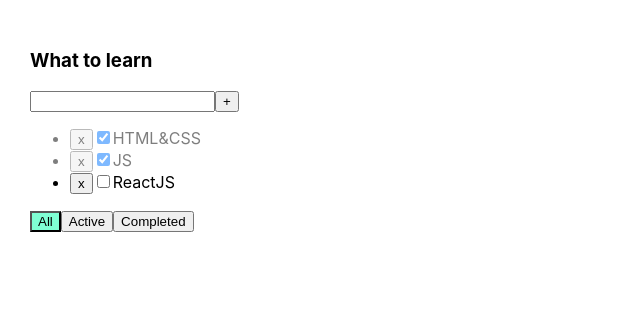
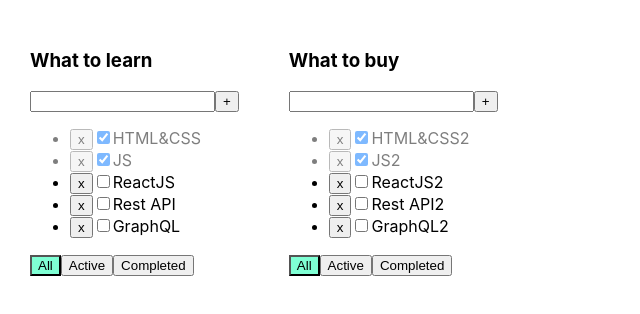
Before and after one commit to Yuhee2020/Microtasks, a React (Create React App) app in the folder todolistonelove/: page / in a window 1280 px wide. Shown: the top 314 px of the page, without its empty margins (0-640 px from the left). Built offline with nearby package versions, Linux system fonts and the light colour scheme.

Commit message:
lesson 5

```diff
--- a/todolistonelove/src/App.tsx
+++ b/todolistonelove/src/App.tsx
@@ -4,48 +4,79 @@ import {Todolist} from './Todolist';
 import {v1} from "uuid";
 
 export type FilterType = "all" | "active" | "completed"
+export type TodolistsType = {
+    id: string
+    title: string
+    filter: FilterType
+}
 
 function App() {
 
-    const [tasks, setTasks] = useState([
+
+    let todolistID1 = v1();
+    let todolistID2 = v1();
+
+    let [todolists, setTodolists] = useState<Array<TodolistsType>>([
+        {id: todolistID1, title: 'What to learn', filter: 'all'},
+        {id: todolistID2, title: 'What to buy', filter: 'all'},
+    ])
+
+    let [tasks, setTasks] = useState({
+        [todolistID1]: [
             {id: v1(), title: "HTML&CSS", isDone: true},
             {id: v1(), title: "JS", isDone: true},
-        {id: v1(), title: "ReactJS", isDone: false}
-    ])
-    const [filter, setFilter] = useState<FilterType>("all")
+            {id: v1(), title: "ReactJS", isDone: false},
+            {id: v1(), title: "Rest API", isDone: false},
+            {id: v1(), title: "GraphQL", isDone: false},
+        ],
+        [todolistID2]: [
+            {id: v1(), title: "HTML&CSS2", isDone: true},
+            {id: v1(), title: "JS2", isDone: true},
+            {id: v1(), title: "ReactJS2", isDone: false},
+            {id: v1(), title: "Rest API2", isDone: false},
+            {id: v1(), title: "GraphQL2", isDone: false},
+        ]
+    });
+
 
     const removeTask = (taskId: string) => {
-        setTasks(tasks.filter(el => el.id !== taskId))
+        // setTasks(tasks.filter(el => el.id !== taskId))
     }
-    const addTask= (newTitle:string)=>{
-        let newTask= {id: v1(), title: newTitle, isDone: false}
-        setTasks([newTask,...tasks])
+    const addTask = (newTitle: string) => {
+        // let newTask= {id: v1(), title: newTitle, isDone: false}
+        // setTasks([newTask,...tasks])
     }
-    const changeFilter=(value:FilterType)=>{
-        setFilter(value)
+    const changeFilter = (todolistID:string, value: FilterType) => {
+        setTodolists(todolists.map(el=>el.id===todolistID?{...el,filter:value}:el))
     }
-    const changeStatus=(taskId:string, isDoneStatus:boolean)=>{
-        setTasks(tasks.map(el=>el.id===taskId?{...el, isDone: isDoneStatus}:el))
+    const changeStatus = (taskId: string, isDoneStatus: boolean) => {
+        // setTasks(tasks.map(el=>el.id===taskId?{...el, isDone: isDoneStatus}:el))
     }
 
 
-    let filteredTasks = tasks
-    if (filter === "active") {
-        filteredTasks = tasks.filter(el => !el.isDone)
-    }
-    if (filter === "completed") {
-        filteredTasks = tasks.filter(el => el.isDone)
-    }
-
     return (
         <div className="App">
-            <Todolist title="What to learn"
+            {todolists.map(el => {
+                let filteredTasks = tasks[el.id]
+                if (el.filter === "active") {
+                    filteredTasks = tasks[el.id].filter(el => !el.isDone)
+                }
+                if (el.filter === "completed") {
+                    filteredTasks = tasks[el.id].filter(el => el.isDone)
+                }
+                return (
+                    <Todolist
+                        todolistID={el.id}
+                        title={el.title}
                         tasks={filteredTasks}
                         removeTask={removeTask}
                         changeFilter={changeFilter}
                         addTask={addTask}
                         changeStatus={changeStatus}
-                      filter={filter}/>
+                        filter={el.filter}/>
+                )
+            })}
+
 
         </div>
     );
--- a/todolistonelove/src/Todolist.tsx
+++ b/todolistonelove/src/Todolist.tsx
@@ -12,10 +12,11 @@ type PropsType = {
     title: string
     tasks: Array<TaskType>
     removeTask: (taskId: string) => void
-    changeFilter: (value: FilterType) => void
+    changeFilter: (todolistID:string, value: FilterType) => void
     addTask: (title:string) => void
     changeStatus: (taskId: string, isDoneStatus:boolean)=>void
     filter: FilterType
+    todolistID:string
 }
 
 export function Todolist(props: PropsType) {
@@ -35,13 +36,13 @@ export function Todolist(props: PropsType) {
         setTitle("")
     }
     const onAllClickHandler = () => {
-        props.changeFilter("all")
+        props.changeFilter(props.todolistID, "all")
     }
     const onActiveClickHandler = () => {
-        props.changeFilter("active")
+        props.changeFilter(props.todolistID,"active")
     }
     const onCompletedClickHandler = () => {
-        props.changeFilter("completed")
+        props.changeFilter(props.todolistID,"completed")
     }
 
 
```
Lines whose indentation alone changed are shown as unchanged.
